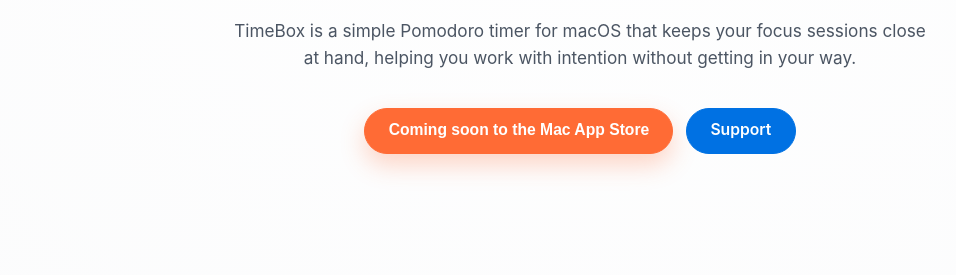
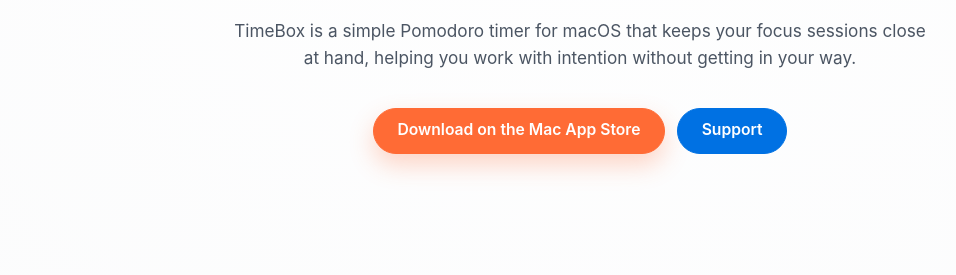
Before and after one commit to TotalFluxDev/totalfluxdev.github.io, a plain HTML site: page timebox/index.html in a window 1280 px wide. Shown: the part 330-605 px from the top of the page, without its empty margins (60-1016 px from the left). Drawn offline with Linux system fonts and the light colour scheme.

Commit message:
Update download links to point to App Store after release

```diff
--- a/timebox/index.html
+++ b/timebox/index.html
@@ -47,9 +47,9 @@
                 close at hand, helping you work with intention without getting in your way.
               </p>
               <div class="timebox-cta-row">
-                <button type="button" class="button-primary timebox-button timebox-button--primary">
-                  Coming soon to the Mac App Store
-                </button>
+                <a class="button-primary timebox-button timebox-button--primary" href="https://apps.apple.com/app/id6805287426" target="_blank" rel="noopener">
+                  Download on the Mac App Store
+                </a>
                 <a class="timebox-button timebox-button--secondary" href="support/index.html">
                   Support
                 </a>
@@ -195,9 +195,9 @@
                 Start a focused session with TimeBox and give your attention a little more room
                 to breathe.
               </p>
-              <button type="button" class="button-primary timebox-button timebox-button--primary">
-                Coming soon to the Mac App Store
-              </button>
+              <a class="button-primary timebox-button timebox-button--primary" href="https://apps.apple.com/app/id6805287426" target="_blank" rel="noopener">
+                Download on the Mac App Store
+              </a>
             </div>
           </div>
         </section>
```
